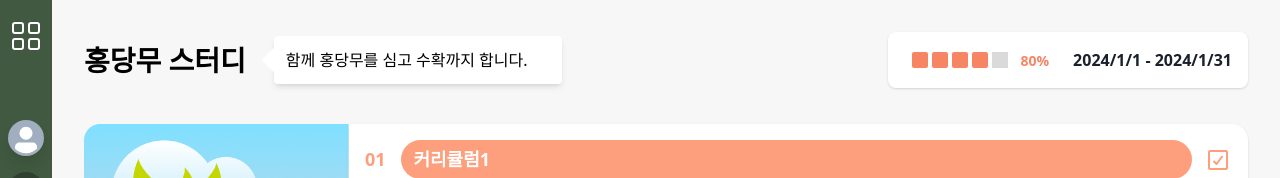
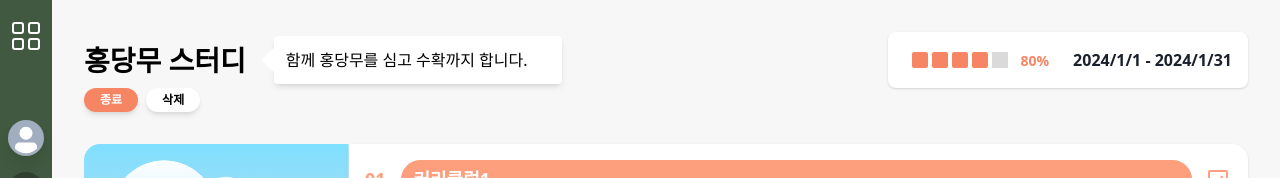
Before and after one commit to BDD-CLUB/01-doo-re-front, a Next.js app: page /team/1/study/1 in a window 1280 px wide. Shown: the top 178 px of the page. Built offline with nearby package versions, Linux system fonts and the light colour scheme.

Commit message:
feat: 스터디 종료, 삭제 버튼 추가
#201

```diff
--- a/src/app/team/[teamId]/study/[studyId]/page.tsx
+++ b/src/app/team/[teamId]/study/[studyId]/page.tsx
@@ -1,9 +1,14 @@
-import { Flex, Grid } from '@chakra-ui/react';
+'use client';
+
+import { Flex, Grid, Button } from '@chakra-ui/react';
+import { useState } from 'react';
 
 import CurriculumCard from '@/components/CurriculumCard';
 import StudyAssetCard from '@/components/StudyAssetCard';
 import Title from '@/components/Title';
 import Feed from '@/containers/study/Feed';
+import DeleteStudyModal from '@/containers/study/Modal/DeleteStudyModal';
+import TerminateStudyModal from '@/containers/study/Modal/TerminateStudyModal';
 import Participant from '@/containers/study/Participant';
 import StudyInfoCard from '@/containers/study/StudyInfoCard';
 import participantData from '@/mocks/participant';
@@ -13,8 +18,12 @@ import studyCardData from '@/mocks/studyCard';
 const sampleStudy = studyCardData[0];
 
 const Page = () => {
+  const [isDeleteModalOpen, setIsDeleteModalOpen] = useState<boolean>(false);
+  const [isTerminateModalOpen, setIsTerminateModalOpen] = useState<boolean>(false);
+
   return (
-    <Flex align="center" direction="column" gap="9" w="100%" p="8">
+    <>
+      <Flex direction="column" gap="0" w="100%" p="8">
         <Flex justify="space-between" w="100%">
           <Title name={sampleStudy.name} description={sampleStudy.description} />
           <StudyInfoCard
@@ -22,6 +31,36 @@ const Page = () => {
             startAt={new Date(sampleStudy.startDate)}
             endAt={new Date(sampleStudy.endDate)}
           />
+        </Flex>
+        <Flex gap="2" mb="8">
+          <Button
+            w="fit-content"
+            px="4"
+            py="1"
+            color="white"
+            bg="orange_dark"
+            shadow="md"
+            _hover={{ bg: 'orange_dark' }}
+            aria-label=""
+            onClick={() => setIsTerminateModalOpen(true)}
+            size="xs"
+          >
+            종료
+          </Button>
+          <Button
+            w="fit-content"
+            px="4"
+            py="1"
+            color="black"
+            bg="white"
+            shadow="md"
+            _hover={{ bg: 'white' }}
+            aria-label=""
+            onClick={() => setIsDeleteModalOpen(true)}
+            size="xs"
+          >
+            삭제
+          </Button>
         </Flex>
         <Grid gap="4" templateColumns={{ base: '', xl: '2fr 1fr' }} w="100%">
           <Flex direction="column" rowGap={{ base: '6', '2xl': '12' }}>
@@ -45,6 +84,13 @@ const Page = () => {
           </Flex>
         </Grid>
       </Flex>
+      <TerminateStudyModal
+        studyName={sampleStudy.name}
+        isOpen={isTerminateModalOpen}
+        setIsOpen={setIsTerminateModalOpen}
+      />
+      <DeleteStudyModal studyName={sampleStudy.name} isOpen={isDeleteModalOpen} setIsOpen={setIsDeleteModalOpen} />
+    </>
   );
 };
 
```
Lines whose indentation alone changed are shown as unchanged.
